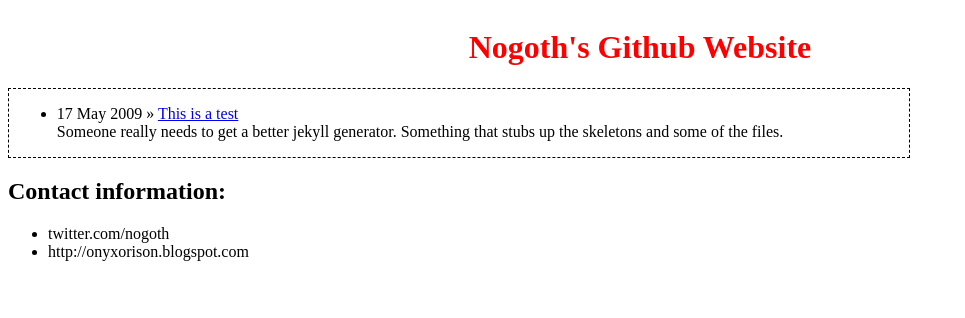
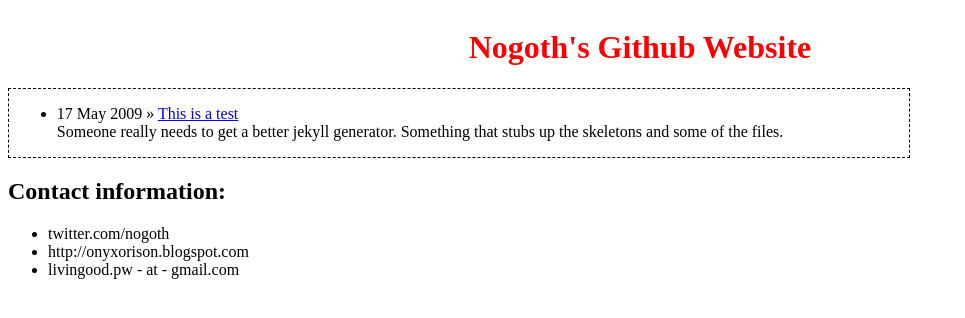
Before and after one commit to nogoth/nogoth.github.com, a Jekyll site: the page built from index.html, in a window 1280 px wide. Shown: the top 318 px of the page, without its empty margins (0-965 px from the left). Built offline with Jekyll 4.4.1, drawn with Linux system fonts in a browser that asks for light colours.

Commit message:
added my email to the mix

```diff
--- a/_layouts/default.html
+++ b/_layouts/default.html
@@ -25,6 +25,7 @@
 <ul>
 <li> twitter.com/nogoth
 <li> http://onyxorison.blogspot.com
+<li> livingood.pw - at - gmail.com
 </ul>
 </div>
 
```
